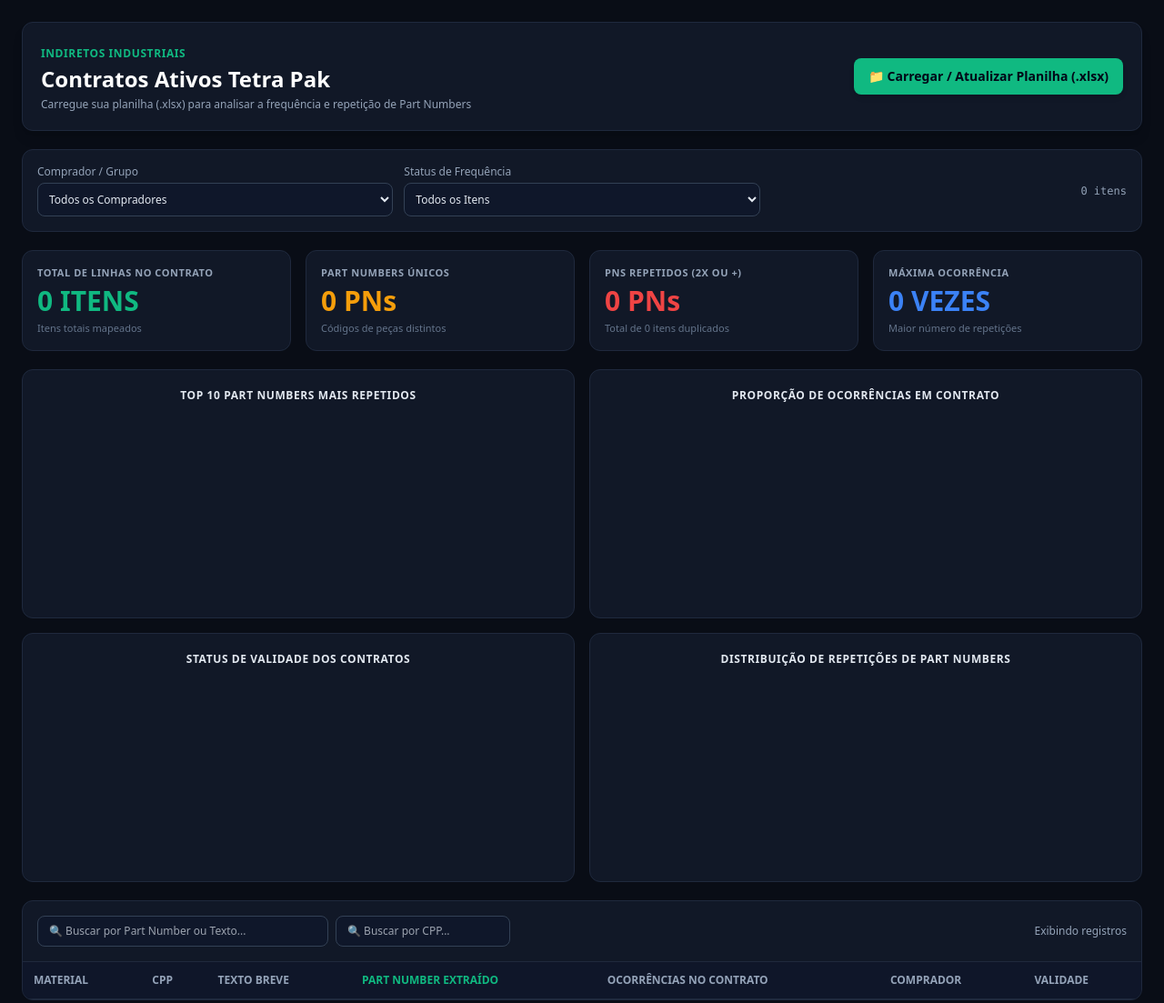
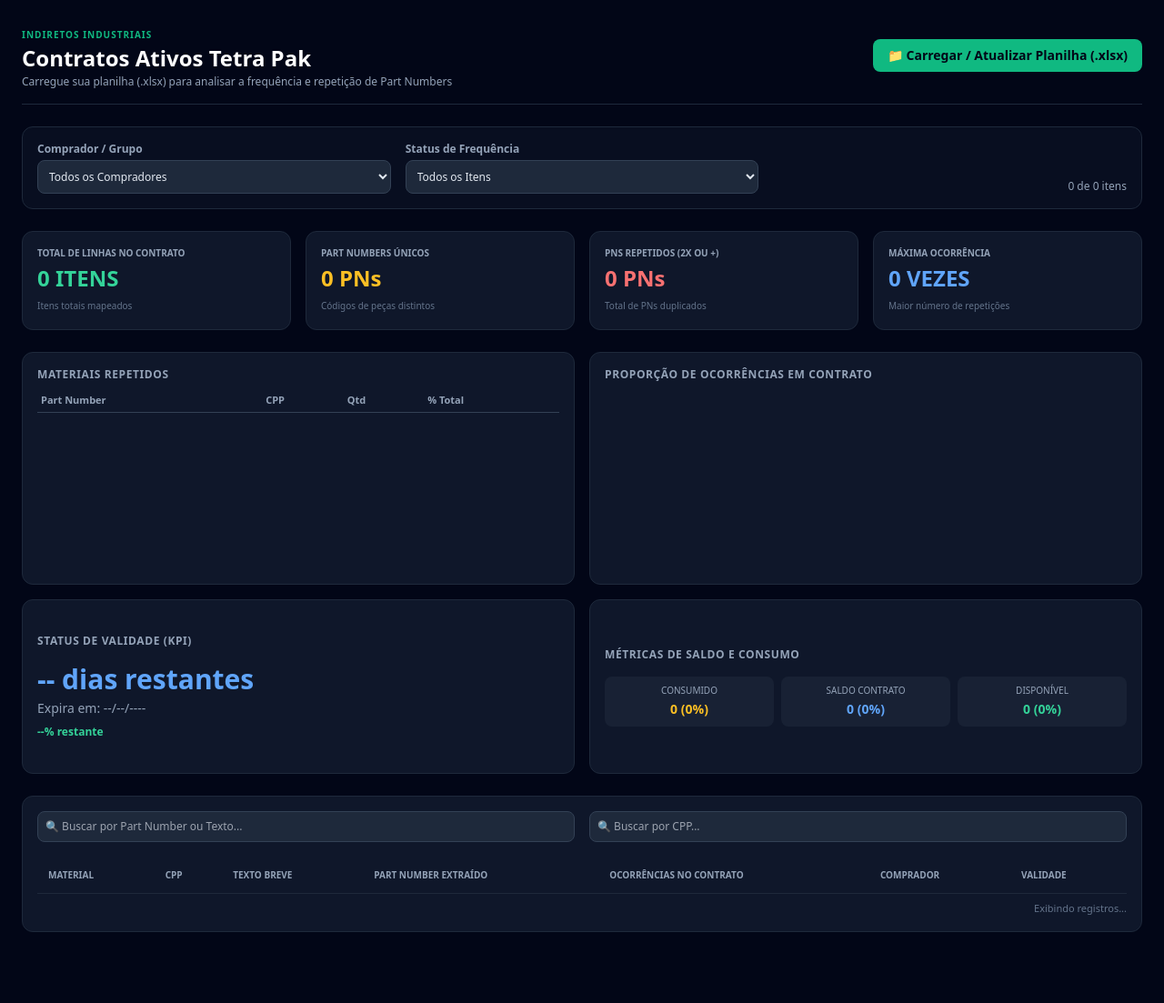
Before and after one commit to llarasilvapro-blip/Contrato-Tetra, a plain HTML site: page index.html in a window 1280 px wide. Shown: the whole page at 91% size. After the commit the page ends 1049 px from the top, so only its background shows below. Drawn offline with nearby package versions, Linux system fonts and the light colour scheme.

Commit message:
Publicando alteracoes finais do index e script

```diff
--- a/index.html
+++ b/index.html
@@ -3,184 +3,166 @@
 <head>
   <meta charset="UTF-8">
   <meta name="viewport" content="width=device-width, initial-scale=1.0">
-  <title>Contratos Ativos Tetra Pak - Indiretos Industriais</title>
-
+  <title>Contratos Ativos Tetra Pak</title>
   <!-- Tailwind CSS CDN -->
   <script src="https://cdn.tailwindcss.com"></script>
-  <!-- Chart.js CDN -->
+  <!-- SheetJS para ler planilhas Excel -->
+  <script src="https://cdn.jsdelivr.net/npm/xlsx@0.18.5/dist/xlsx.full.min.js"></script>
+  <!-- Chart.js -->
   <script src="https://cdn.jsdelivr.net/npm/chart.js"></script>
-  <!-- SheetJS CDN -->
-  <script src="https://cdnjs.cloudflare.com/ajax/libs/xlsx/0.18.5/xlsx.full.min.js"></script>
-
-  <script>
-    tailwind.config = {
-      theme: {
-        extend: {
-          colors: {
-            darkBg: '#090d16',
-            cardBg: '#111827',
-            cardBorder: '#1f293d',
-            emeraldAccent: '#10b981',
-            amberAccent: '#f59e0b',
-            redAccent: '#ef4444',
-            blueAccent: '#3b82f6',
-            purpleAccent: '#8b5cf6'
-          }
-        }
-      }
-    }
-  </script>
 </head>
-<body class="bg-darkBg text-slate-100 min-h-screen font-sans p-4 md:p-6 space-y-5">
+<body class="bg-slate-950 text-slate-100 min-h-screen font-sans p-6">
 
   <!-- CABEÇALHO -->
-  <header class="flex flex-col md:flex-row md:items-center md:justify-between gap-4 bg-cardBg p-5 rounded-xl border border-cardBorder shadow-lg">
+  <header class="flex flex-col md:flex-row md:items-center justify-between mb-6 pb-4 border-b border-slate-800 gap-4">
     <div>
-      <span class="text-xs font-bold text-emeraldAccent tracking-wider uppercase">INDIRETOS INDUSTRIAIS</span>
-      <h1 class="text-2xl font-extrabold text-white mt-0.5">Contratos Ativos Tetra Pak</h1>
-      <p class="text-xs text-slate-400 mt-1" id="fileInfoLabel">Carregue sua planilha (.xlsx) para analisar a frequência e repetição de Part Numbers</p>
+      <span class="text-[10px] font-bold text-emerald-500 uppercase tracking-widest">Indiretos Industriais</span>
+      <h1 class="text-2xl font-extrabold text-white">Contratos Ativos Tetra Pak</h1>
+      <p id="fileInfoLabel" class="text-xs text-slate-400 mt-0.5">Carregue sua planilha (.xlsx) para analisar a frequência e repetição de Part Numbers</p>
     </div>
-    <div>
-      <label class="cursor-pointer bg-emeraldAccent hover:bg-emerald-600 text-slate-950 font-bold px-4 py-2.5 rounded-lg shadow-md transition inline-flex items-center gap-2 text-sm">
+    <label class="cursor-pointer bg-emerald-500 hover:bg-emerald-600 text-slate-950 font-bold px-4 py-2 rounded-lg text-sm transition flex items-center gap-2 self-start md:self-auto">
       <span>📁 Carregar / Atualizar Planilha (.xlsx)</span>
       <input type="file" id="excelFileInput" accept=".xlsx, .xls" class="hidden">
     </label>
-    </div>
   </header>
 
-  <!-- PAINEL PRINCIPAL -->
-  <div id="mainContent" class="space-y-5">
-
-    <!-- BARRA DE FILTROS SUPERIOR -->
-    <div class="bg-cardBg p-4 rounded-xl border border-cardBorder grid grid-cols-1 sm:grid-cols-2 md:grid-cols-3 gap-3 items-center text-xs">
+  <!-- FILTROS -->
+  <section class="grid grid-cols-1 md:grid-cols-2 lg:grid-cols-3 gap-4 mb-6 bg-slate-900/50 p-4 rounded-xl border border-slate-800">
     <div>
-        <label class="text-slate-400 mb-1 block">Comprador / Grupo</label>
-        <select id="filterComprador" class="w-full bg-slate-900 border border-slate-700 text-slate-200 rounded-lg p-2 focus:ring-1 focus:ring-emeraldAccent focus:outline-none">
+      <label class="block text-xs font-semibold text-slate-400 mb-1">Comprador / Grupo</label>
+      <select id="filterComprador" class="w-full bg-slate-800 border border-slate-700 rounded-lg p-2 text-xs text-slate-200 focus:outline-none focus:border-emerald-500">
         <option value="ALL">Todos os Compradores</option>
       </select>
     </div>
     <div>
-        <label class="text-slate-400 mb-1 block">Status de Frequência</label>
-        <select id="filterDuplicidade" class="w-full bg-slate-900 border border-slate-700 text-slate-200 rounded-lg p-2 focus:ring-1 focus:ring-emeraldAccent focus:outline-none">
+      <label class="block text-xs font-semibold text-slate-400 mb-1">Status de Frequência</label>
+      <select id="filterDuplicidade" class="w-full bg-slate-800 border border-slate-700 rounded-lg p-2 text-xs text-slate-200 focus:outline-none focus:border-emerald-500">
         <option value="ALL">Todos os Itens</option>
-          <option value="UNICOS">Apenas Únicos (1x)</option>
+        <option value="UNICOS">Somente Únicos (1x)</option>
         <option value="DUPLICADOS">Duplicados (2x)</option>
         <option value="TRIPLICADOS">Triplicados ou + (3x+)</option>
       </select>
     </div>
-      <div class="text-right pt-2 md:pt-0">
-        <span id="filteredCountLabel" class="text-slate-400 text-xs font-mono">0 itens</span>
+    <div class="flex items-end text-right">
+      <span id="filteredCountLabel" class="text-xs text-slate-400 w-full">0 de 0 itens</span>
+    </div>
+  </section>
+
+  <!-- KPIS DO TOPO -->
+  <section class="grid grid-cols-2 md:grid-cols-4 gap-4 mb-6">
+    <div class="bg-slate-900 border border-slate-800 rounded-xl p-4">
+      <span class="block text-[10px] font-bold text-slate-400 uppercase">Total de Linhas no Contrato</span>
+      <div id="kpiTotalItens" class="text-2xl font-extrabold text-emerald-400 mt-1">0 ITENS</div>
+      <span class="text-[10px] text-slate-500">Itens totais mapeados</span>
+    </div>
+    <div class="bg-slate-900 border border-slate-800 rounded-xl p-4">
+      <span class="block text-[10px] font-bold text-slate-400 uppercase">Part Numbers Únicos</span>
+      <div id="kpiUnicos" class="text-2xl font-extrabold text-amber-400 mt-1">0 PNs</div>
+      <span class="text-[10px] text-slate-500">Códigos de peças distintos</span>
+    </div>
+    <div class="bg-slate-900 border border-slate-800 rounded-xl p-4">
+      <span class="block text-[10px] font-bold text-slate-400 uppercase">PNs Repetidos (2x ou +)</span>
+      <div id="kpiDuplicados" class="text-2xl font-extrabold text-red-400 mt-1">0 PNs</div>
+      <span class="text-[10px] text-slate-500">Total de PNs duplicados</span>
+    </div>
+    <div class="bg-slate-900 border border-slate-800 rounded-xl p-4">
+      <span class="block text-[10px] font-bold text-slate-400 uppercase">Máxima Ocorrência</span>
+      <div id="kpiMaxRepeticao" class="text-2xl font-extrabold text-blue-400 mt-1">0 VEZES</div>
+      <span class="text-[10px] text-slate-500">Maior número de repetições</span>
+    </div>
+  </section>
+
+  <!-- QUADRANTES REESTRUTURADOS -->
+  <section class="grid grid-cols-1 md:grid-cols-2 gap-4 mb-6">
+
+    <!-- QUADRANTE 1: Tabela de Materiais Repetidos -->
+    <div class="bg-slate-900 border border-slate-800 rounded-xl p-4 h-64 flex flex-col">
+      <h3 class="text-xs font-bold text-slate-400 uppercase tracking-wider mb-2">Materiais Repetidos</h3>
+      <div class="overflow-y-auto flex-1">
+        <table class="w-full text-left border-collapse">
+          <thead>
+            <tr class="border-b border-slate-700 text-[11px] text-slate-400">
+              <th class="p-1">Part Number</th>
+              <th class="p-1">CPP</th>
+              <th class="p-1">Qtd</th>
+              <th class="p-1">% Total</th>
+            </tr>
+          </thead>
+          <tbody id="tabelaMateriaisRepetidosBody">
+            <!-- Preenchido via JS -->
+          </tbody>
+        </table>
       </div>
     </div>
 
-    <!-- KPI CARDS -->
-    <div class="grid grid-cols-1 sm:grid-cols-2 lg:grid-cols-4 gap-4">
-      <div class="bg-cardBg p-4 rounded-xl border border-cardBorder">
-        <p class="text-[11px] font-bold text-slate-400 uppercase tracking-wider">TOTAL DE LINHAS NO CONTRATO</p>
-        <h2 id="kpiTotalItens" class="text-3xl font-black text-emeraldAccent mt-1">0 ITENS</h2>
-        <p id="kpiTotalSub" class="text-[11px] text-slate-500 mt-1">Itens totais mapeados</p>
-      </div>
-
-      <div class="bg-cardBg p-4 rounded-xl border border-cardBorder">
-        <p class="text-[11px] font-bold text-slate-400 uppercase tracking-wider">PART NUMBERS ÚNICOS</p>
-        <h2 id="kpiUnicos" class="text-3xl font-black text-amberAccent mt-1">0 PNs</h2>
-        <p class="text-[11px] text-slate-500 mt-1">Códigos de peças distintos</p>
-      </div>
-
-      <div class="bg-cardBg p-4 rounded-xl border border-cardBorder">
-        <p class="text-[11px] font-bold text-slate-400 uppercase tracking-wider">PNs REPETIDOS (2x ou +)</p>
-        <h2 id="kpiDuplicados" class="text-3xl font-black text-redAccent mt-1">0 PNs</h2>
-        <p id="kpiDuplicadosSub" class="text-[11px] text-slate-500 mt-1">Total de 0 itens duplicados</p>
-      </div>
-
-      <div class="bg-cardBg p-4 rounded-xl border border-cardBorder">
-        <p class="text-[11px] font-bold text-slate-400 uppercase tracking-wider">MÁXIMA OCORRÊNCIA</p>
-        <h2 id="kpiMaxRepeticao" class="text-3xl font-black text-blueAccent mt-1">0 VEZES</h2>
-        <p id="kpiMaxRepeticaoPNs" class="text-[11px] text-slate-500 mt-1">Maior número de repetições</p>
-      </div>
-    </div>
-
-    <!-- GRÁFICOS -->
-    <div class="grid grid-cols-1 md:grid-cols-2 gap-4">
-      <!-- Gráfico 1: Top 10 PNs -->
-      <div class="bg-cardBg p-5 rounded-xl border border-cardBorder">
-        <div class="text-center mb-2">
-          <h3 class="text-xs font-bold text-slate-200 uppercase tracking-wider">TOP 10 PART NUMBERS MAIS REPETIDOS</h3>
-        </div>
-        <div class="h-52">
-          <canvas id="chartTopDuplicados"></canvas>
-        </div>
-      </div>
-
-      <!-- Gráfico 2: Proporção -->
-      <div class="bg-cardBg p-5 rounded-xl border border-cardBorder">
-        <div class="text-center mb-2">
-          <h3 class="text-xs font-bold text-slate-200 uppercase tracking-wider">PROPORÇÃO DE OCORRÊNCIAS EM CONTRATO</h3>
-        </div>
-        <div class="h-52 flex justify-center">
+    <!-- QUADRANTE 2: Proporção (Donut Chart) -->
+    <div class="bg-slate-900 border border-slate-800 rounded-xl p-4 h-64 flex flex-col">
+      <h3 class="text-xs font-bold text-slate-400 uppercase tracking-wider mb-2">Proporção de Ocorrências em Contrato</h3>
+      <div class="flex-1 relative">
         <canvas id="chartDonutProporcao"></canvas>
       </div>
     </div>
 
-      <!-- Gráfico 3: Status de Validade -->
-      <div class="bg-cardBg p-5 rounded-xl border border-cardBorder">
-        <div class="text-center mb-2">
-          <h3 class="text-xs font-bold text-slate-200 uppercase tracking-wider">STATUS DE VALIDADE DOS CONTRATOS</h3>
-        </div>
-        <div class="h-52">
-          <canvas id="chartValidade"></canvas>
+    <!-- QUADRANTE 3: Status de Validade -->
+    <div class="bg-slate-900 border border-slate-800 rounded-xl p-4 h-48 flex flex-col justify-center">
+      <h3 class="text-xs font-bold text-slate-400 uppercase tracking-wider mb-2">Status de Validade (KPI)</h3>
+      <div class="mt-2">
+        <div id="kpiVencimentoDias" class="text-3xl font-extrabold text-blue-400">-- dias restantes</div>
+        <div id="kpiVencimentoData" class="text-sm text-slate-400 mt-1">Expira em: --/--/----</div>
+        <div id="kpiVencimentoPct" class="text-xs font-semibold text-emerald-400 mt-2">--% restante</div>
       </div>
     </div>
 
-      <!-- Gráfico 4: Frequência de Ocorrências -->
-      <div class="bg-cardBg p-5 rounded-xl border border-cardBorder">
-        <div class="text-center mb-2">
-          <h3 class="text-xs font-bold text-slate-200 uppercase tracking-wider">DISTRIBUIÇÃO DE REPETIÇÕES DE PART NUMBERS</h3>
+    <!-- QUADRANTE 4: Métricas de Saldo e Consumo -->
+    <div class="bg-slate-900 border border-slate-800 rounded-xl p-4 h-48 flex flex-col justify-center">
+      <h3 class="text-xs font-bold text-slate-400 uppercase tracking-wider mb-2">Métricas de Saldo e Consumo</h3>
+      <div class="grid grid-cols-3 gap-2 mt-2 text-center">
+        <div class="bg-slate-800/60 p-2 rounded-lg">
+          <span class="block text-[10px] text-slate-400 uppercase">Consumido</span>
+          <span id="metricConsumido" class="text-sm font-bold text-amber-400">0 (0%)</span>
         </div>
-        <div class="h-52">
-          <canvas id="chartFreqDistribucao"></canvas>
+        <div class="bg-slate-800/60 p-2 rounded-lg">
+          <span class="block text-[10px] text-slate-400 uppercase">Saldo Contrato</span>
+          <span id="metricSaldo" class="text-sm font-bold text-blue-400">0 (0%)</span>
+        </div>
+        <div class="bg-slate-800/60 p-2 rounded-lg">
+          <span class="block text-[10px] text-slate-400 uppercase">Disponível</span>
+          <span id="metricDisponivel" class="text-sm font-bold text-emerald-400">0 (0%)</span>
         </div>
       </div>
     </div>
 
-    <!-- TABELA COM BUSCAS POR TEXTO (PART NUMBER E CPP) -->
-    <div class="bg-cardBg rounded-xl border border-cardBorder overflow-hidden">
-      <div class="p-4 border-b border-cardBorder flex flex-col md:flex-row gap-3 justify-between items-center">
-        <div class="flex flex-col sm:flex-row gap-2 w-full md:w-auto flex-1 max-w-2xl">
-          <!-- Busca por Part Number / Texto Breve -->
-          <div class="relative w-full sm:w-80">
-            <input type="text" id="searchInput" placeholder="🔍 Buscar por Part Number ou Texto..."
-                   class="w-full bg-slate-900 border border-slate-700 text-slate-200 px-3 py-2 text-xs rounded-lg focus:ring-1 focus:ring-emeraldAccent focus:outline-none">
-          </div>
-          <!-- Busca por CPP -->
-          <div class="w-full sm:w-48">
-            <input type="text" id="searchCPP" placeholder="🔍 Buscar por CPP..."
-                   class="w-full bg-slate-900 border border-slate-700 text-slate-200 px-3 py-2 text-xs rounded-lg focus:ring-1 focus:ring-emeraldAccent focus:outline-none">
-          </div>
-        </div>
-        <div class="text-xs text-slate-400" id="tableStatus">Exibindo registros</div>
+  </section>
+
+  <!-- TABELA DE MATERIAIS PRINCIPAL -->
+  <section class="bg-slate-900 border border-slate-800 rounded-xl p-4">
+    <div class="grid grid-cols-1 md:grid-cols-2 gap-4 mb-4">
+      <input type="text" id="searchInput" placeholder="🔍 Buscar por Part Number ou Texto..." class="bg-slate-800 border border-slate-700 rounded-lg p-2 text-xs text-slate-200 focus:outline-none focus:border-emerald-500">
+      <input type="text" id="searchCPP" placeholder="🔍 Buscar por CPP..." class="bg-slate-800 border border-slate-700 rounded-lg p-2 text-xs text-slate-200 focus:outline-none focus:border-emerald-500">
     </div>
 
-      <div class="overflow-x-auto max-h-[450px]">
-        <table class="w-full text-left text-xs text-slate-300">
-          <thead class="bg-slate-900/90 text-slate-400 uppercase font-semibold sticky top-0 border-b border-cardBorder">
-            <tr>
+    <div class="overflow-x-auto">
+      <table class="w-full text-left border-collapse text-xs">
+        <thead>
+          <tr class="border-b border-slate-800 text-slate-400 uppercase text-[10px]">
             <th class="p-3">Material</th>
             <th class="p-3">CPP</th>
             <th class="p-3">Texto Breve</th>
-              <th class="p-3 text-emeraldAccent">Part Number Extraído</th>
+            <th class="p-3">Part Number Extraído</th>
             <th class="p-3">Ocorrências no Contrato</th>
             <th class="p-3">Comprador</th>
             <th class="p-3">Validade</th>
           </tr>
         </thead>
-          <tbody id="tableBody" class="divide-y divide-cardBorder/50 font-mono"></tbody>
+        <tbody id="tableBody">
+          <!-- Preenchido via JS -->
+        </tbody>
       </table>
     </div>
-    </div>
+    <div id="tableStatus" class="text-right text-[11px] text-slate-500 mt-2">Exibindo registros...</div>
+  </section>
 
-  </div>
-
-  <script src="script.js?v=3"></script>
+  <!-- VÍNCULO DIRETO COM SCRIPT.JS -->
+  <script src="script.js"></script>
 </body>
 </html>
--- a/script.js
+++ b/script.js
@@ -4,7 +4,7 @@
 // Instância do Gráfico
 let chartDonutProporcao = null;
 
-// Atualiza o texto de um elemento sem gerar exceções
+// Helper seguro para atualizar o texto do DOM sem quebrar a execução
 function setElementText(id, text) {
   const el = document.getElementById(id);
   if (el) el.innerText = text;
@@ -186,7 +186,7 @@
   setElementText('kpiDuplicados', `${pnsDuplicadosUnicos.toLocaleString('pt-BR')} PNs`);
   setElementText('kpiMaxRepeticao', maxRep > 1 ? `${maxRep} VEZES` : '1 VEZ');
 
-  // Renderizar componentes
+  // Renderizar Quadrantes
   renderTabelaMateriaisRepetidos();
   renderKpiVencimento();
   renderMétricasContrato();
@@ -320,7 +320,7 @@
   });
 }
 
-// Tabela Inferior
+// TABELA PRINCIPAL
 function renderTable() {
   const tbody = document.getElementById('tableBody');
   if (!tbody) return;
```
Lines whose indentation alone changed are shown as unchanged.
